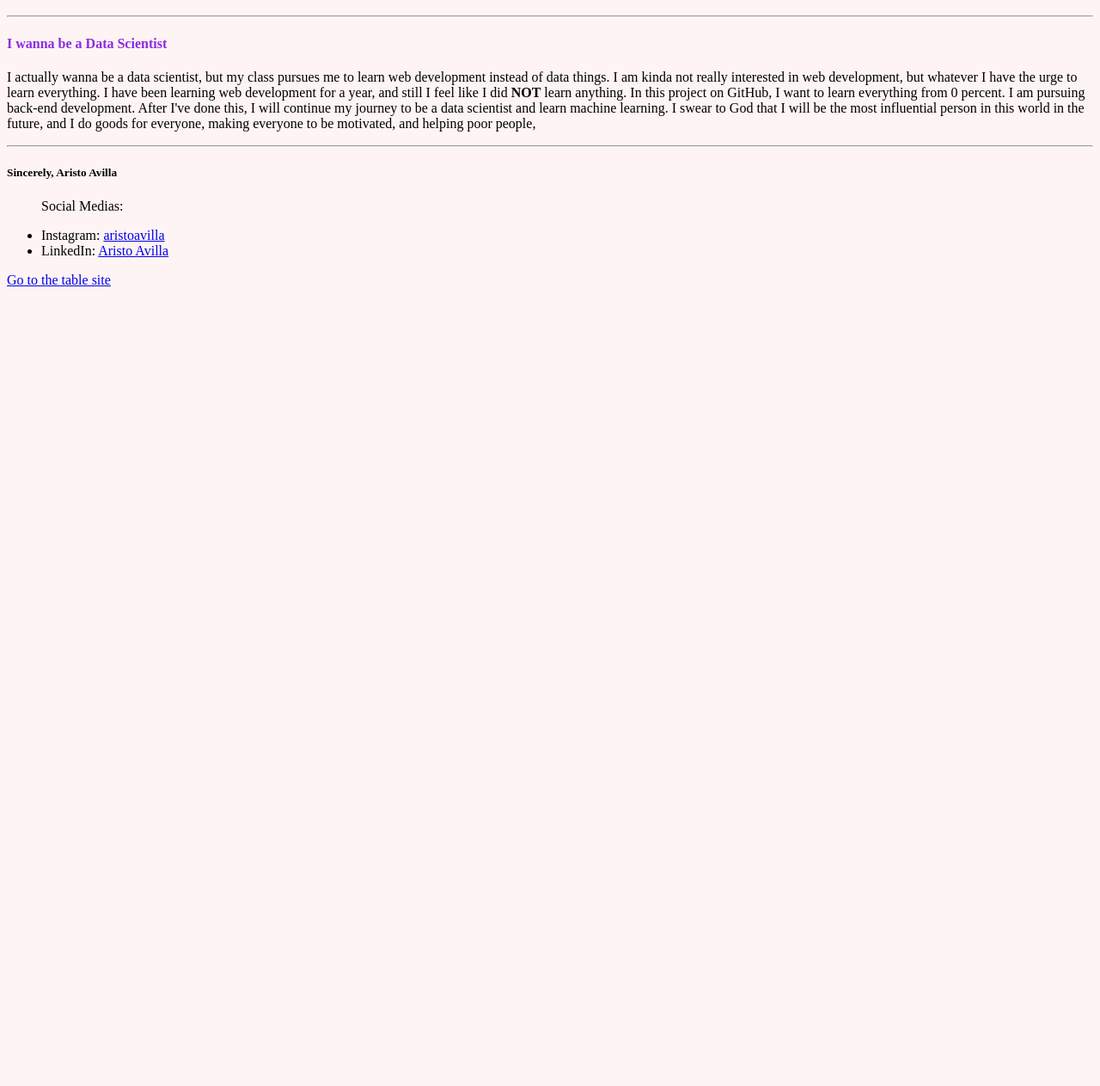
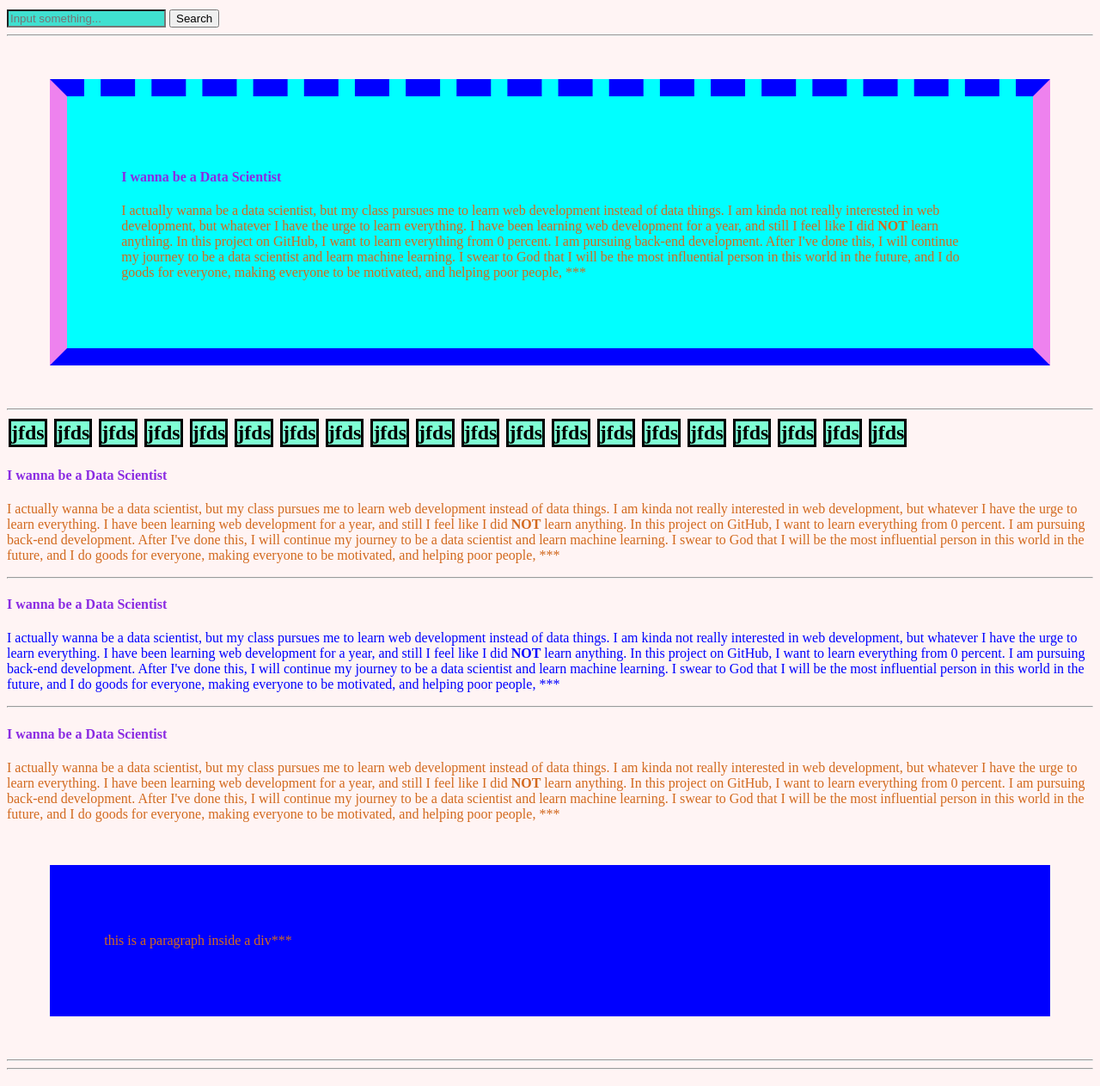
Before and after one commit to aristoavilla/htmldasar, a plain HTML site: page index.html in a window 1280 px wide. Shown: the part 89-1352 px from the top of the page at 86% size. Before the commit the page ends 800 px from the top, so only its background shows below. Drawn offline with Linux system fonts and the light colour scheme.

Commit message:
The last and the least journey of learning

```diff
--- a/assets/app.css
+++ b/assets/app.css
@@ -1,5 +1,16 @@
+h1 {
+  background-color: aquamarine;
+  margin: 2px;
+  border: black solid;
+  /* Inline block makes new block of display when the inline block is full  */
+  display: inline-block;
+}
+
 h2 {
   color: #0000ff;
+  text-align: center;
+  line-height: 20px;
+  text-decoration: underline overline;
 }
 
 h4 {
@@ -9,3 +20,42 @@ h4 {
 html {
   background-color: rgb(255, 244, 244);
 }
+
+ul > p {
+  color: #5959ff;
+}
+
+/* Attribute selectors, you can learn about it on mozilla developer documentation */
+
+input[type="text"] {
+  color: darkred;
+  background-color: turquoise;
+}
+
+article p {
+  color: chocolate;
+}
+
+/* Pseudo classes */
+article p:nth-of-type(2n) {
+  color: blue;
+}
+
+article p::after {
+  content: "***";
+}
+
+section {
+  border-style: dashed solid inset;
+  border-color: #0000ff violet;
+  border-width: 20px;
+  padding: 5%;
+  margin: 50px;
+  background-color: aqua;
+}
+
+.parablock {
+  padding: 5%;
+  margin: 50px;
+  background-color: #0000ff;
+}
--- a/index.html
+++ b/index.html
@@ -10,10 +10,56 @@
     <header>
       <h2>This is Aristo Avilla</h2>
       <h4>From Software Engineering</h4>
+      <form action="">
+        <input
+          type="text"
+          name="search"
+          id="search"
+          placeholder="Input something..."
+        />
+        <input type="button" value="Search" />
+      </form>
     </header>
     <hr />
     <main>
       <article>
+        <section>
+          <h4>I wanna be a Data Scientist</h4>
+          <p>
+            I actually wanna be a data scientist, but my class pursues me to
+            learn web development instead of data things. I am kinda not really
+            interested in web development, but whatever I have the urge to learn
+            everything. I have been learning web development for a year, and
+            still I feel like I did <b>NOT</b> learn anything. In this project
+            on GitHub, I want to learn everything from 0 percent. I am pursuing
+            back-end development. After I've done this, I will continue my
+            journey to be a data scientist and learn machine learning. I swear
+            to God that I will be the most influential person in this world in
+            the future, and I do goods for everyone, making everyone to be
+            motivated, and helping poor people,
+          </p>
+        </section>
+        <hr />
+        <h1>jfds</h1>
+        <h1>jfds</h1>
+        <h1>jfds</h1>
+        <h1>jfds</h1>
+        <h1>jfds</h1>
+        <h1>jfds</h1>
+        <h1>jfds</h1>
+        <h1>jfds</h1>
+        <h1>jfds</h1>
+        <h1>jfds</h1>
+        <h1>jfds</h1>
+        <h1>jfds</h1>
+        <h1>jfds</h1>
+        <h1>jfds</h1>
+        <h1>jfds</h1>
+        <h1>jfds</h1>
+        <h1>jfds</h1>
+        <h1>jfds</h1>
+        <h1>jfds</h1>
+        <h1>jfds</h1>
         <h4>I wanna be a Data Scientist</h4>
         <p>
           I actually wanna be a data scientist, but my class pursues me to learn
@@ -28,6 +74,40 @@
           I do goods for everyone, making everyone to be motivated, and helping
           poor people,
         </p>
+        <hr />
+        <h4>I wanna be a Data Scientist</h4>
+        <p>
+          I actually wanna be a data scientist, but my class pursues me to learn
+          web development instead of data things. I am kinda not really
+          interested in web development, but whatever I have the urge to learn
+          everything. I have been learning web development for a year, and still
+          I feel like I did <b>NOT</b> learn anything. In this project on
+          GitHub, I want to learn everything from 0 percent. I am pursuing
+          back-end development. After I've done this, I will continue my journey
+          to be a data scientist and learn machine learning. I swear to God that
+          I will be the most influential person in this world in the future, and
+          I do goods for everyone, making everyone to be motivated, and helping
+          poor people,
+        </p>
+        <hr />
+        <h4>I wanna be a Data Scientist</h4>
+        <p>
+          I actually wanna be a data scientist, but my class pursues me to learn
+          web development instead of data things. I am kinda not really
+          interested in web development, but whatever I have the urge to learn
+          everything. I have been learning web development for a year, and still
+          I feel like I did <b>NOT</b> learn anything. In this project on
+          GitHub, I want to learn everything from 0 percent. I am pursuing
+          back-end development. After I've done this, I will continue my journey
+          to be a data scientist and learn machine learning. I swear to God that
+          I will be the most influential person in this world in the future, and
+          I do goods for everyone, making everyone to be motivated, and helping
+          poor people,
+        </p>
+        <div class="parablock">
+          <p>this is a paragraph inside a div</p>
+        </div>
+        <hr />
       </article>
     </main>
     <footer>
```
Also changed, not shown: assets/app1.css (added, +20 -0 lines), ilovetrying.html (added, +18 -0 lines).
